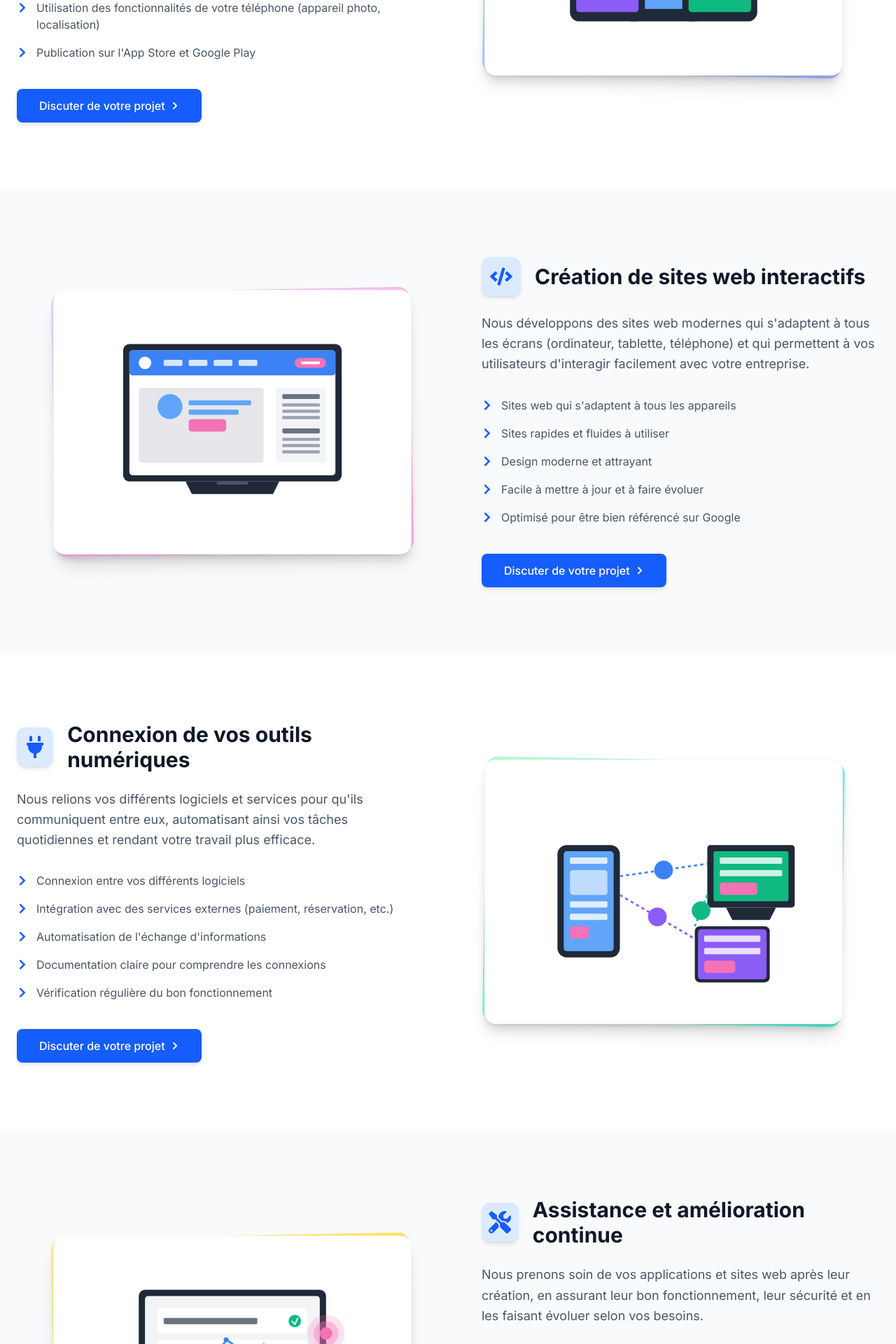
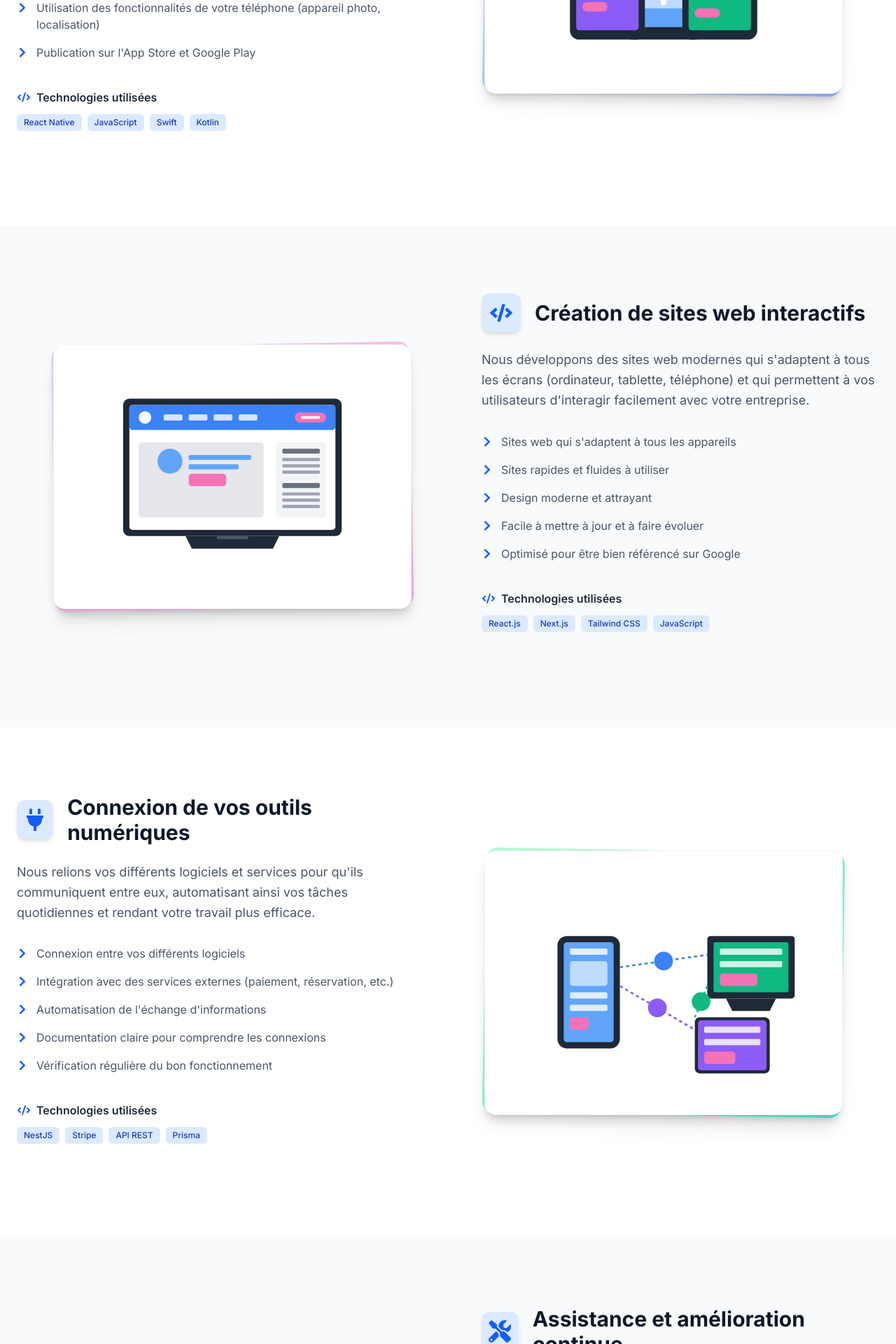
Before and after one commit to Lodgic-LLC/Landing-Website, a React (Vite) app: page /#/services in a window 1280 px wide. Shown: the part 940-2860 px from the top of the page at 70% size. Built offline with nearby package versions, Linux system fonts and the light colour scheme.

Commit message:
update services

```diff
--- a/src/components/Hero.jsx
+++ b/src/components/Hero.jsx
@@ -457,9 +457,6 @@ const Hero = () => {
                         De l'idée à la réalisation
                       </span>
                     </div>
-                    <span className="text-xs font-bold bg-white bg-opacity-20 px-2 py-1 rounded-full">
-                      Multi-plateformes
-                    </span>
                   </div>
                   <p className="text-xs text-white text-opacity-90 mb-2">
                     Applications sur mesure pour tous les appareils
--- a/src/pages/ServicesPage.jsx
+++ b/src/pages/ServicesPage.jsx
@@ -173,15 +173,90 @@ const ServicesPage = () => {
                 ))}
               </div>
 
-              <Link
-                to="/rendez-vous"
-                className="font-inter-medium bg-blue-600 text-white px-6 md:px-8 py-3 rounded-lg hover:bg-blue-700 transition-all shadow-md hover:shadow-lg inline-flex items-center"
-                data-aos="fade-up"
-                data-aos-delay="200"
-              >
-                Discuter de votre projet
-                <FaChevronRight className="ml-2 h-3 w-3" />
-              </Link>
+              {/* Section Technologies utilisées */}
+              <div className="mb-8 md:mb-10">
+                <h4 className="font-inter-semibold text-gray-800 mb-3 flex items-center">
+                  <svg
+                    className="w-5 h-5 mr-2 text-blue-600"
+                    fill="currentColor"
+                    viewBox="0 0 20 20"
+                    xmlns="http://www.w3.org/2000/svg"
+                  >
+                    <path
+                      fillRule="evenodd"
+                      d="M12.316 3.051a1 1 0 01.633 1.265l-4 12a1 1 0 11-1.898-.632l4-12a1 1 0 011.265-.633zM5.707 6.293a1 1 0 010 1.414L3.414 10l2.293 2.293a1 1 0 11-1.414 1.414l-3-3a1 1 0 010-1.414l3-3a1 1 0 011.414 0zm8.586 0a1 1 0 011.414 0l3 3a1 1 0 010 1.414l-3 3a1 1 0 11-1.414-1.414L16.586 10l-2.293-2.293a1 1 0 010-1.414z"
+                      clipRule="evenodd"
+                    ></path>
+                  </svg>
+                  Technologies utilisées
+                </h4>
+                <div className="flex flex-wrap gap-2">
+                  {service.id === 1 && (
+                    <>
+                      <span className="bg-blue-100 text-blue-800 text-xs font-medium px-2.5 py-1 rounded-md">
+                        React Native
+                      </span>
+                      <span className="bg-blue-100 text-blue-800 text-xs font-medium px-2.5 py-1 rounded-md">
+                        JavaScript
+                      </span>
+                      <span className="bg-blue-100 text-blue-800 text-xs font-medium px-2.5 py-1 rounded-md">
+                        Swift
+                      </span>
+                      <span className="bg-blue-100 text-blue-800 text-xs font-medium px-2.5 py-1 rounded-md">
+                        Kotlin
+                      </span>
+                    </>
+                  )}
+                  {service.id === 2 && (
+                    <>
+                      <span className="bg-blue-100 text-blue-800 text-xs font-medium px-2.5 py-1 rounded-md">
+                        React.js
+                      </span>
+                      <span className="bg-blue-100 text-blue-800 text-xs font-medium px-2.5 py-1 rounded-md">
+                        Next.js
+                      </span>
+                      <span className="bg-blue-100 text-blue-800 text-xs font-medium px-2.5 py-1 rounded-md">
+                        Tailwind CSS
+                      </span>
+                      <span className="bg-blue-100 text-blue-800 text-xs font-medium px-2.5 py-1 rounded-md">
+                        JavaScript
+                      </span>
+                    </>
+                  )}
+                  {service.id === 3 && (
+                    <>
+                      <span className="bg-blue-100 text-blue-800 text-xs font-medium px-2.5 py-1 rounded-md">
+                        NestJS
+                      </span>
+                      <span className="bg-blue-100 text-blue-800 text-xs font-medium px-2.5 py-1 rounded-md">
+                        Stripe
+                      </span>
+                      <span className="bg-blue-100 text-blue-800 text-xs font-medium px-2.5 py-1 rounded-md">
+                        API REST
+                      </span>
+                      <span className="bg-blue-100 text-blue-800 text-xs font-medium px-2.5 py-1 rounded-md">
+                        Prisma
+                      </span>
+                    </>
+                  )}
+                  {service.id === 4 && (
+                    <>
+                      <span className="bg-blue-100 text-blue-800 text-xs font-medium px-2.5 py-1 rounded-md">
+                        GitHub
+                      </span>
+                      <span className="bg-blue-100 text-blue-800 text-xs font-medium px-2.5 py-1 rounded-md">
+                        CI/CD
+                      </span>
+                      <span className="bg-blue-100 text-blue-800 text-xs font-medium px-2.5 py-1 rounded-md">
+                        Docker
+                      </span>
+                      <span className="bg-blue-100 text-blue-800 text-xs font-medium px-2.5 py-1 rounded-md">
+                        AWS
+                      </span>
+                    </>
+                  )}
+                </div>
+              </div>
             </div>
 
             {/* Illustration - Alternance droite/gauche */}
```
